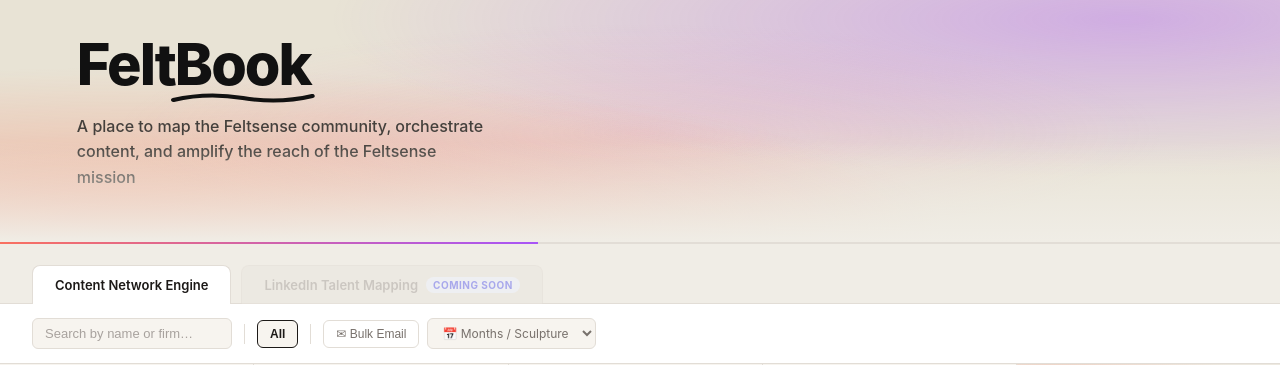
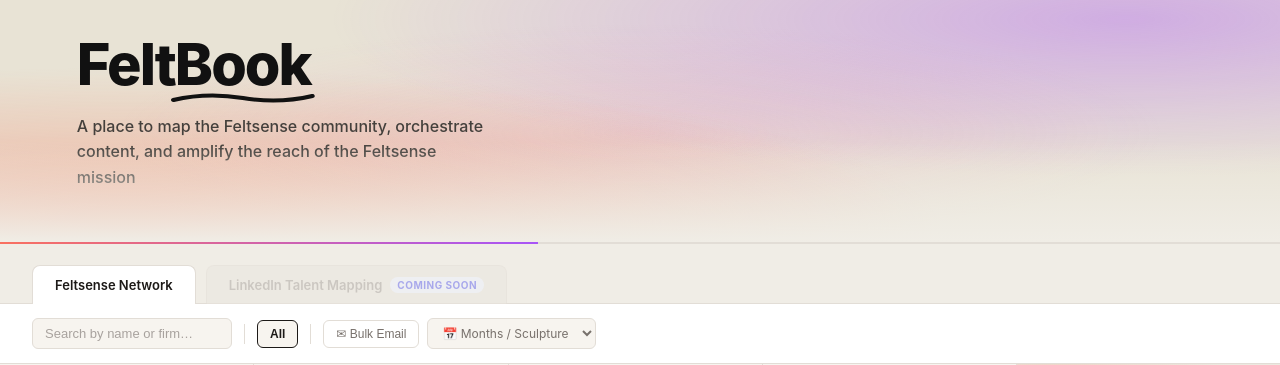
Before and after one commit to in-the-woods-sf/feltsenseproject, a Flask app: page / in a window 1280 px wide. Shown: the top 365 px of the page. Run offline with Flask 3, Linux system fonts and the light colour scheme.

Commit message:
Rename "Content Network Engine" tab to "Feltsense Network"
Co-Authored-By: Claude Sonnet 4.6 <noreply@anthropic.com>

```diff
--- a/templates/index.html
+++ b/templates/index.html
@@ -401,7 +401,7 @@
 
 <!-- ── Section tabs ──────────────────────────────────────────── -->
 <div class="section-tabs">
-  <button class="section-tab active">Content Network Engine</button>
+  <button class="section-tab active">Feltsense Network</button>
   <button class="section-tab coming-soon" disabled>LinkedIn Talent Mapping <span class="soon-pill">Coming Soon</span></button>
 </div>
 
```
